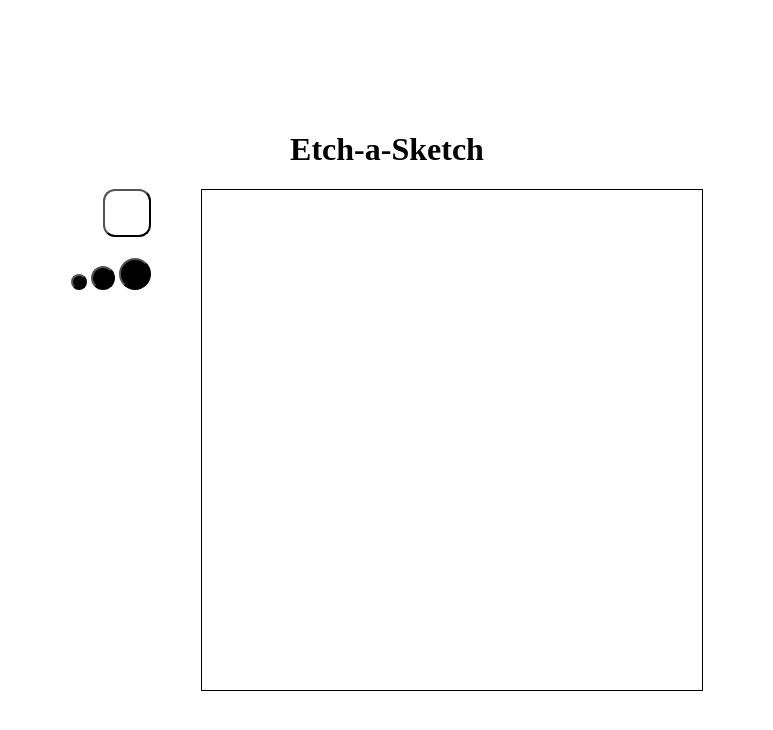
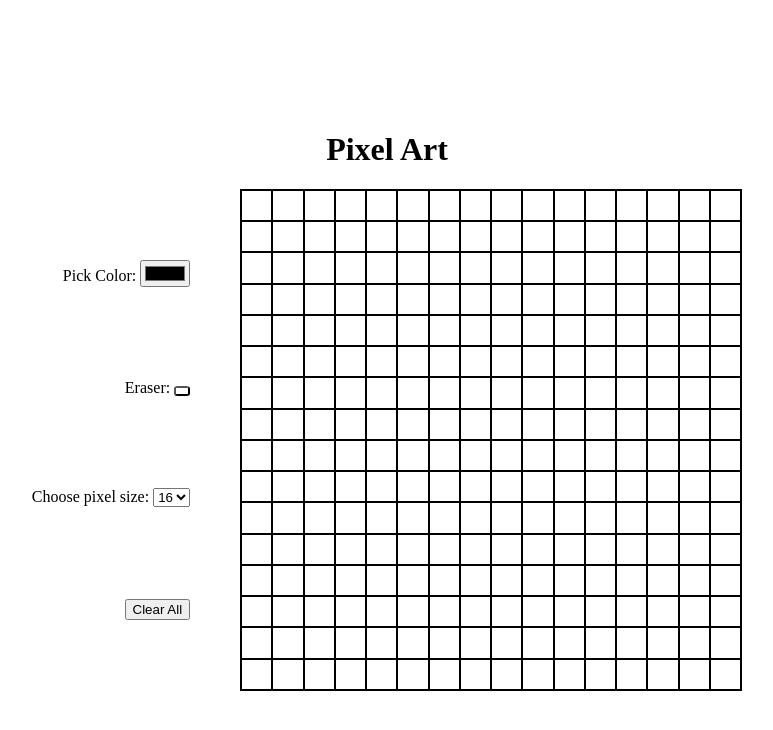
Before and after one commit to Emerald952/Etch-a-Sketch, a plain HTML site: page index.html in a window 1280 px wide. Shown: the whole page, without its empty margins (253-1026 px from the left). Drawn offline with Linux system fonts and the light colour scheme.

Commit message:
Add pick color and reset button

```diff
--- a/index.html
+++ b/index.html
@@ -9,16 +9,32 @@
     <script src="scripts.js" defer></script>
 </head>
 <body>
-    <h1>Etch-a-Sketch</h1>
+    <h1>Pixel Art</h1>
     <div id = "container">
-        <div id = "buttons">
+        <div id = "select-menu">
+            <div id="color-picker">
+                <label for="color">Pick Color:</label>
+                <input type="color" id="color" value="#000000">
+            </div>
             <div id="erase-btn">
-                <button id = "eraser" class="pixbtns"></button>
+                <label>
+                    Eraser:
+                    <button id = "eraser" class="pixbtns"></button>
+                </label>
+
             </div>
-            <div id = "draw-btns">
-                <button id = "px16" class="pixbtns"></button>
-                <button id = "px24" class="pixbtns"></button>
-                <button id = "px32" class="pixbtns"></button>
+            <div id = "grid-size-select">
+                <label for="select-grid">Choose pixel size:</label>
+                <select id="select-grid">
+                    <option value="16">16</option>
+                    <option value="24">24</option>
+                    <option value="32">32</option>
+                    <option value="48">48</option>
+                    <option value="64">64</option>
+                </select>
+            </div>
+            <div id = "reset">
+                <button id="clear-all">Clear All</button>
             </div>
         </div>
         <div id="sketchpad"></div>
--- a/scripts.js
+++ b/scripts.js
@@ -3,7 +3,17 @@ let isDrawing = false;
 let pixel_color = 'black';
 
 const sketchpad = document.querySelector('#sketchpad');
-const buttons = document.querySelectorAll('.pixbtns');
+const gridSelect = document.querySelector('#select-grid');
+const color = document.querySelector('#color');
+const eraser = document.querySelector("#eraser");
+
+color.addEventListener('input', (e) => {
+    pixel_color = e.target.value;
+});
+
+eraser.addEventListener("click", () => {
+    pixel_color = 'white';
+});
 
 sketchpad.addEventListener("mousedown", ()=>{
     isDrawing = true;
@@ -15,31 +25,15 @@ sketchpad.addEventListener("mouseleave", ()=>{
     isDrawing = false;
 });
 
-buttons.forEach(button =>{
-    button.addEventListener("click", ()=>{
-        if(button.id === 'eraser'){
-            pixel_color = 'white';
-        }else if(button.id.startsWith('px')){
-            let newGridSize = 0;
-            pixel_color='black';
-            if(button.id == 'px16'){
-                newGridSize  = 16;
-            }
-            else if(button.id == 'px24'){
-                newGridSize = 24;
-            }
-            else if(button.id == 'px32'){
-                newGridSize = 32;
-            }
+gridSelect.addEventListener('change', (e)=>{
+    const newGridSize = parseInt(e.target.value);
+    if(newGridSize != currGridSize){
+        pixel_color = color.value;
+        currGridSize = newGridSize;
+        createGrids(currGridSize);
+    }
+});
 
-            if(newGridSize != currGridSize){
-                createGrids(newGridSize);
-                currGridSize = newGridSize;
-            }
-        }
-
-    });
-})
 function createGrids(gridSize){
     sketchpad.innerHTML = '';
     const totalPixel = gridSize*gridSize;
@@ -65,4 +59,7 @@ function createGrids(gridSize){
     }
 }
 
+document.querySelector('#clear-all').addEventListener('click', () => {
+    createGrids(currGridSize);
+});
 createGrids(16);
--- a/styles.css
+++ b/styles.css
@@ -18,46 +18,22 @@ body{
     height: 500px;
 }
 
-#buttons{
+#select-menu{
     display: flex;
     flex-direction: column;
+    justify-content: space-evenly;
     align-items: flex-end;
     gap: 20px;
 }
 .pixel{
     width: 100%;
     height: 100%;
+    border: 1px solid black;
     box-sizing: border-box;
 }
 
-.pixbtns{
-    width: 48px;
-    height: 48px;
-    cursor: pointer;
-}
-.pixbtns:hover{
-    outline: 2px solid grey;
-}
-
-#px16{
-    background-color: black;
-    border-radius:  50%;
-    width: 16px;
-    height: 16px;
-}
-#px24{
-    background-color: black;
-    border-radius:  50%;
-    width: 24px;
-    height: 24px;
-}
-#px32{
-    background-color: black;
-    border-radius:  50%;
-    width: 32px;
-    height: 32px;
-}
 #eraser{
     background-color: white;
     border-radius: 25%;
+    height: 10px;
 }
```
